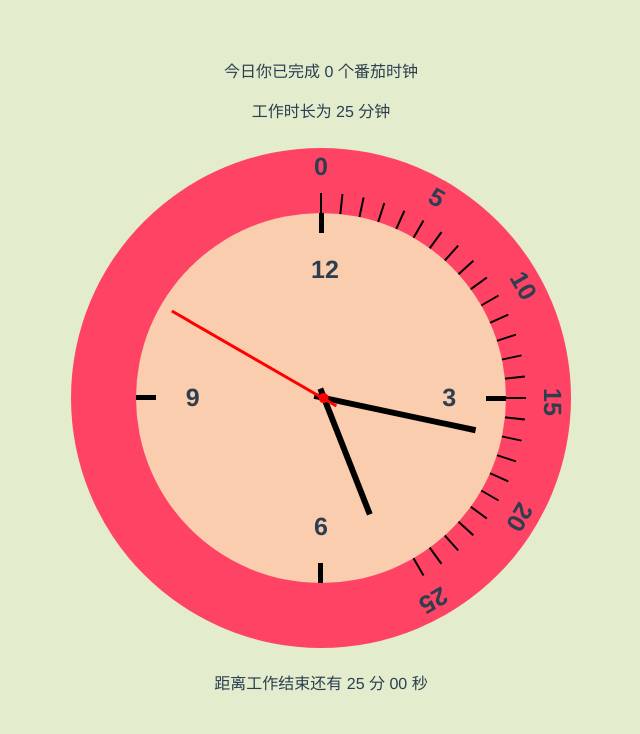
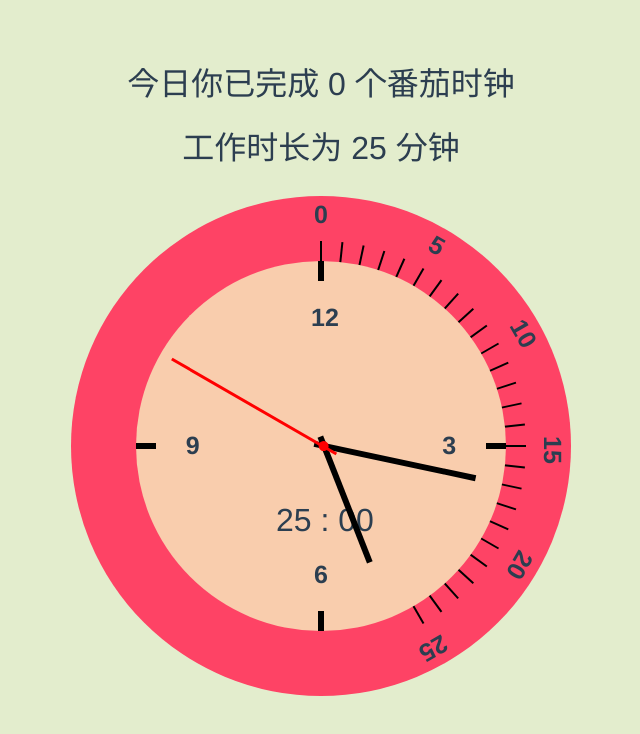
Before and after one commit to xiangyun-zhang/Pomodoro-Timer, a Vue app: page / in a window 1280 px wide. Shown: the top 734 px of the page, without its empty margins (319-959 px from the left). Built offline with nearby package versions, Linux system fonts and the light colour scheme; no server answers.

Commit message:
move count down into timer

```diff
--- a/src/components/Timer.vue
+++ b/src/components/Timer.vue
@@ -1,6 +1,6 @@
 <template>
 	<div class="timer">
-		<div class="container-fluid">
+		<div class="container">
 			<p>今日你已完成 {{ haveFinished }} 个番茄时钟</p>
 			<p>
 				工作时长为
@@ -281,20 +281,16 @@
 							<b>9</b>
 						</div>
 					</div>
+					<div class="count_down">
+						<span>{{ action ? minutes : getMinutes(workTime * 60) }} : {{ action ? seconds : getSeconds(workTime * 60) }}</span>
+					</div>
 					<div class="H"><span></span></div>
 					<div class="M"><span></span></div>
 					<div class="S"><span></span></div>
 				</div>
 			</div>
 		</div>
-		<div class="container">
-			<div class="row justify-content-center mt-4">
-				<p>
-					距离{{ action ? (status == 'work' ? '工作' : '休息') : '工作' }}结束还有 {{ action ? minutes : getMinutes(workTime * 60) }} 分
-					{{ action ? seconds : getSeconds(workTime * 60) }} 秒
-				</p>
-			</div>
-		</div>
+		<div class="container"><div class="row justify-content-center mt-4"></div></div>
 	</div>
 </template>
 
@@ -517,7 +513,7 @@ export default {
 		left: 140px;
 
 		span {
-			width: 5px;
+			width: 6px;
 			height: 10px;
 			background: black;
 			display: inline-block;
@@ -561,6 +557,12 @@ export default {
 				display: inline-block;
 			}
 		}
+	}
+
+	.count_down {
+		position: absolute;
+		left: 42%;
+		top: 60%;
 	}
 
 	.H,
@@ -621,6 +623,9 @@ export default {
 
 // pad & pc
 @media (min-width: 768px) {
+	.timer {
+		font-size: 2rem;
+	}
 	.clock {
 		width: 500px;
 		height: 500px;
@@ -648,6 +653,11 @@ export default {
 				}
 			}
 		}
+
+		.count_down {
+			left: 41%;
+		}
+
 		.H {
 			span {
 				height: 135px;
```
